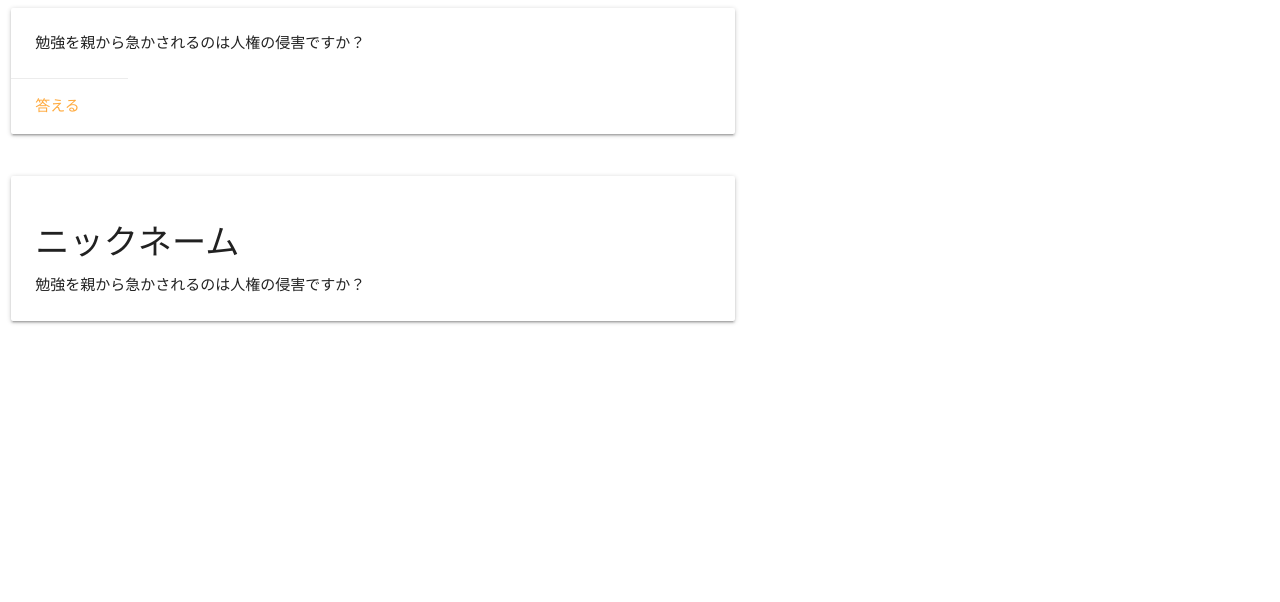
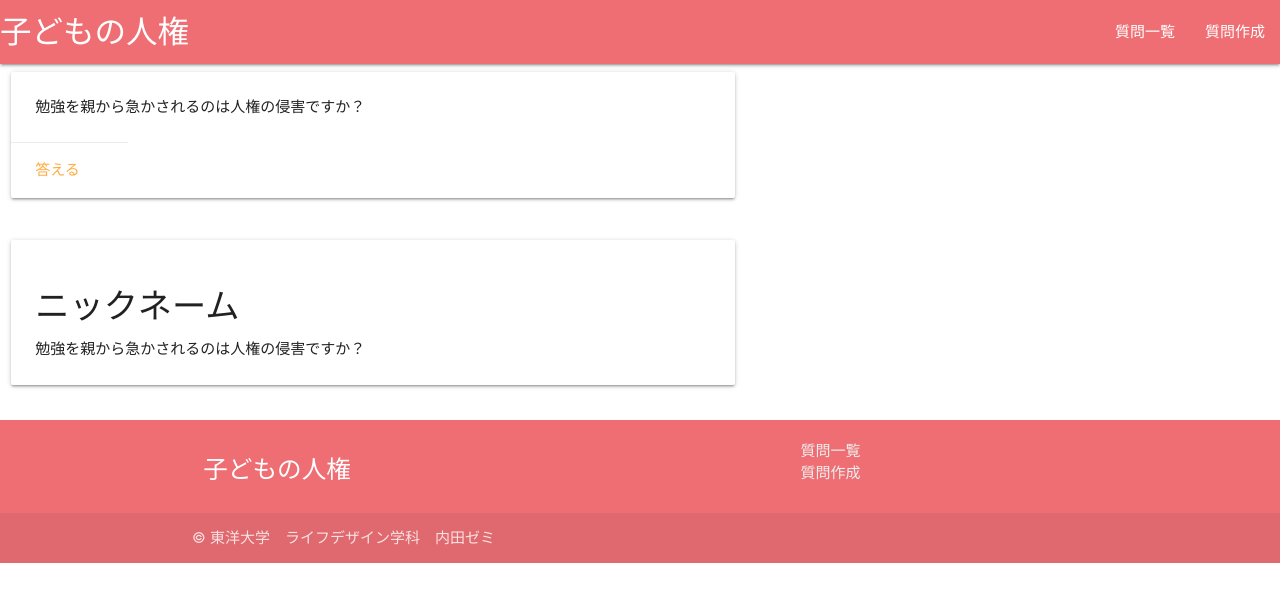
Before and after one commit to kaitoyokohamaa/human_boards, a Next.js app: page /detail in a window 1280 px wide. Shown: the top 602 px of the page. Built offline with nearby package versions, Linux system fonts and the light colour scheme.

Commit message:
fix:detail layout

```diff
--- a/pages/detail.tsx
+++ b/pages/detail.tsx
@@ -1,8 +1,8 @@
 import React from "react";
-
+import { Layout } from "components/layout";
 export default function detail() {
   return (
-    <>
+    <Layout>
       <div className="row">
         <div className="col s12 m7">
           <div className="card">
@@ -28,6 +28,6 @@ export default function detail() {
           </div>
         </div>
       </div>
-    </>
+    </Layout>
   );
 }
```
